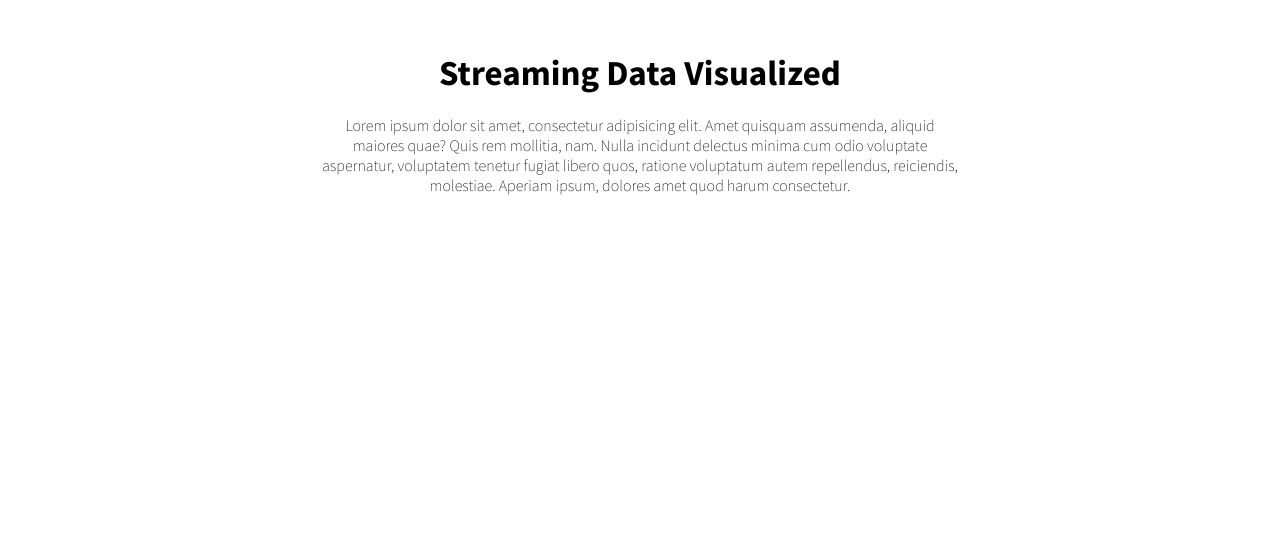
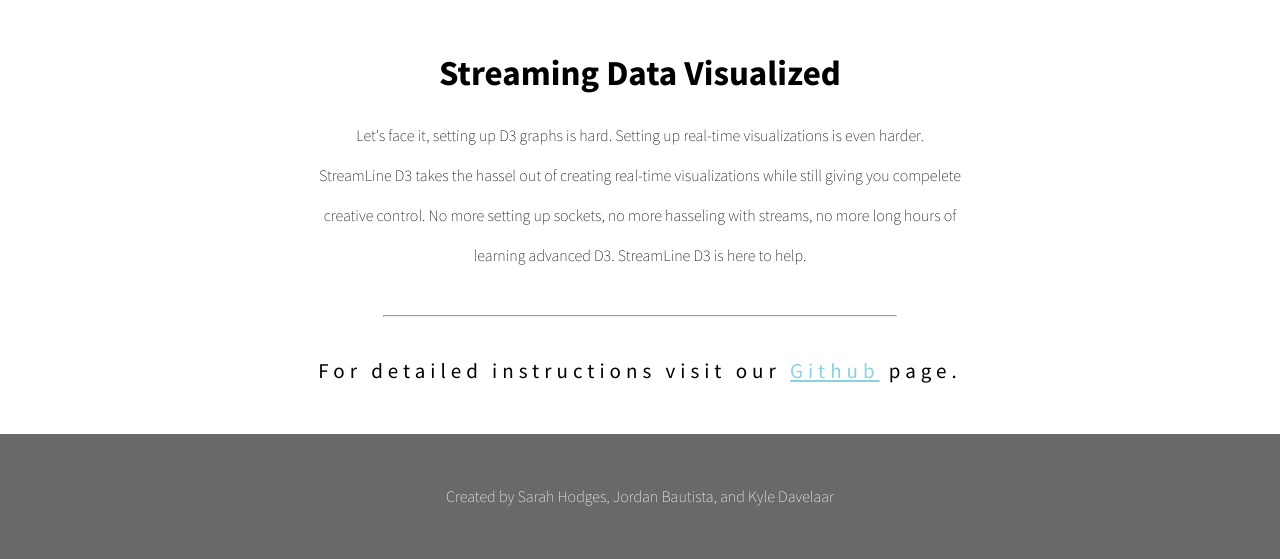
Before and after one commit to slhstudio/SD3-Demo, a website: page client/index.html in a window 1280 px wide. Shown: the part 959-1518 px from the top of the page. Before the commit the page ends 1194 px from the top, so only its background shows below. Drawn offline with nearby package versions, Linux system fonts and the light colour scheme; no server answers.

Commit message:
final for AWS

```diff
--- a/client/index.html
+++ b/client/index.html
@@ -11,14 +11,14 @@
 </head>
 
 <body>
-  <div class="header">
-    <a href="#"><img src="streamlined3-logo.svg" alt="StreamLine D3 Logo"></a>
-  </div>
+  <header class="header">
+    <a href="https://github.com/StreamlineD3"><img src="streamlined3-logo.svg" alt="StreamLine D3 Logo"></a>
+  </header>
 
   <div class="info-box">
     <h3>A Real-Time D3 Visualization Library</h3>
     <div class="download-button-container">
-      <button><a href="https://www.github.com">Download on Github</a></button>
+      <button><a href="https://github.com/StreamlineD3">Download on Github</a></button>
     </div>
   </div>
 
@@ -27,10 +27,18 @@
   </div>
   <div class="pitch-container">
     <h3>Streaming Data Visualized</h3>
-    <p>Lorem ipsum dolor sit amet, consectetur adipisicing elit. Amet quisquam assumenda, aliquid maiores quae? Quis rem mollitia, nam. Nulla incidunt delectus minima cum odio voluptate aspernatur, voluptatem tenetur fugiat libero quos, ratione voluptatum autem repellendus, reiciendis, molestiae. Aperiam ipsum, dolores amet quod harum consectetur.</p>
+    <p>Let's face it, setting up D3 graphs is hard. Setting up real-time visualizations is even harder. <br /> StreamLine D3 takes the hassel out of creating real-time visualizations while still giving you compelete creative control. No more setting up sockets, no more hasseling with streams, no more long hours of learning advanced D3.  StreamLine D3 is here to help.</p>
   </div>
 
+  <hr class="line" />
 
+  <div class="instructions-container">
+    <h3>For detailed instructions visit our <a href="https://github.com/StreamlineD3/StreamlineD3#getting-started">Github</a> page.</h3>
+  </div>
+
+  <footer id="footer">
+    <h4>Created by Sarah Hodges, Jordan Bautista, and Kyle Davelaar</h4>
+  </footer>
 
   <script src="https://cdnjs.cloudflare.com/ajax/libs/socket.io/1.7.3/socket.io.min.js"></script>
   <script src="https://cdnjs.cloudflare.com/ajax/libs/d3/4.8.0/d3.min.js"></script>
--- a/client/style.css
+++ b/client/style.css
@@ -85,5 +85,45 @@
 .pitch-container p {
   text-align: center;
   font-weight: 200;
-  margin: 0 25% 40px 25%;
+  margin: 0 24%;
+  line-height: 40px;
 }
+
+.line {
+  width: 40%;
+  margin: 40px auto;
+}
+
+.instructions-container {
+  text-align: center;
+  letter-spacing: 5px;
+}
+
+.instructions-container h3 {
+  text-align: center;
+  margin: 30px 0 50px 0;
+  font-size: 21px;
+  font-weight: 400;
+}
+
+.instructions-container a {
+  color: rgb(137, 211, 225);
+}
+
+.instructions-container a:hover {
+  color: rgb(103, 173, 185);
+}
+
+#footer {
+  background-color: rgb(41.2%, 41.2%, 41.2%);
+  height: 125px;
+  line-height: 125px;
+}
+
+#footer h4 {
+  vertical-align: middle;
+  color: white;
+  font-weight: 200;
+  /*text-align: left;
+  margin-left: 40px;*/
+}
--- a/server.js
+++ b/server.js
@@ -4,6 +4,9 @@
 const path = require('path');
 const RTM = require("satori-sdk-js");
 const streamline = require('./lib/index.js');
+const dotenv = require('dotenv');
+
+dotenv.load()
 
 //---------------SEND CLIENT FILES-----------------------
 app.use(express.static(path.join(__dirname, 'client')));
@@ -68,4 +71,4 @@
 });
 
 
-server.listen(process.env.port || 3000, () => console.log('SERVER RUNNING ON 3000'));
+server.listen(process.env.PORT || 3000, () => console.log('SERVER RUNNING ON 3000'));
```
Also changed, not shown: package.json (+4 -6 lines).
